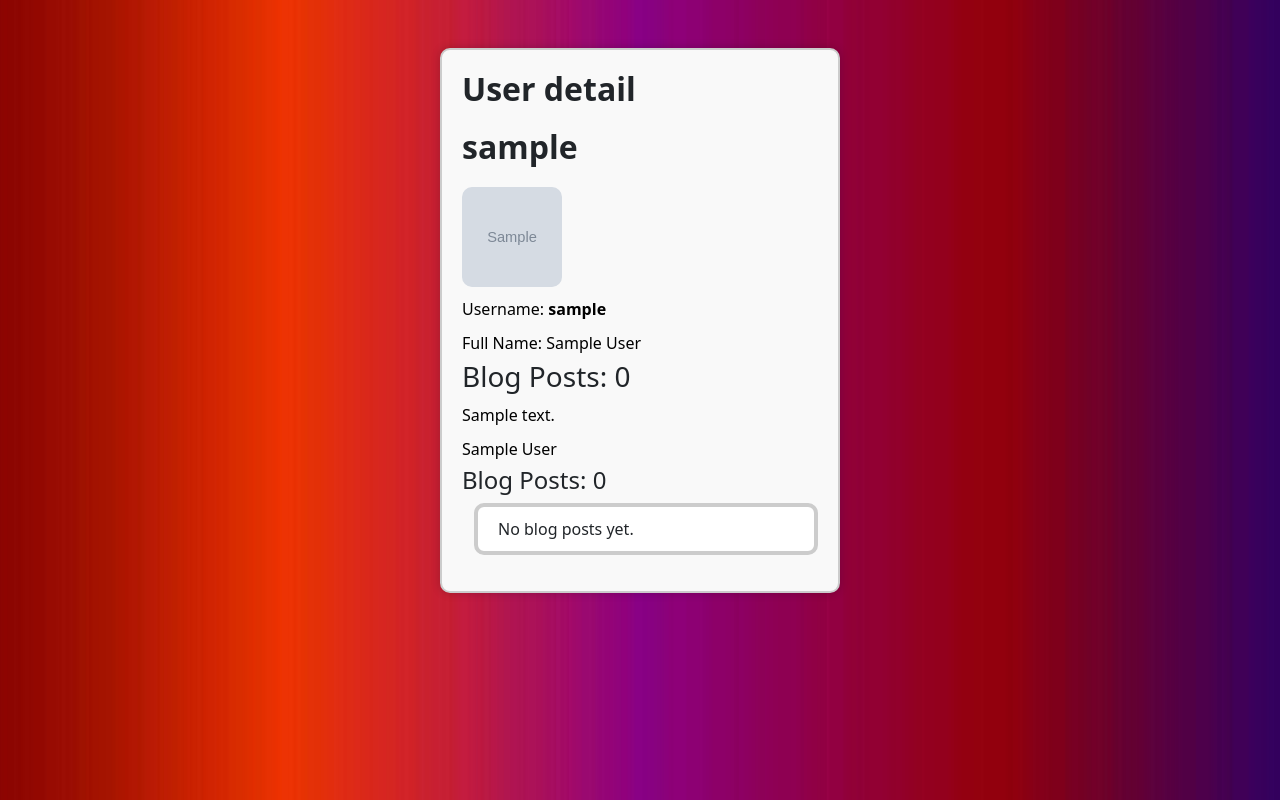
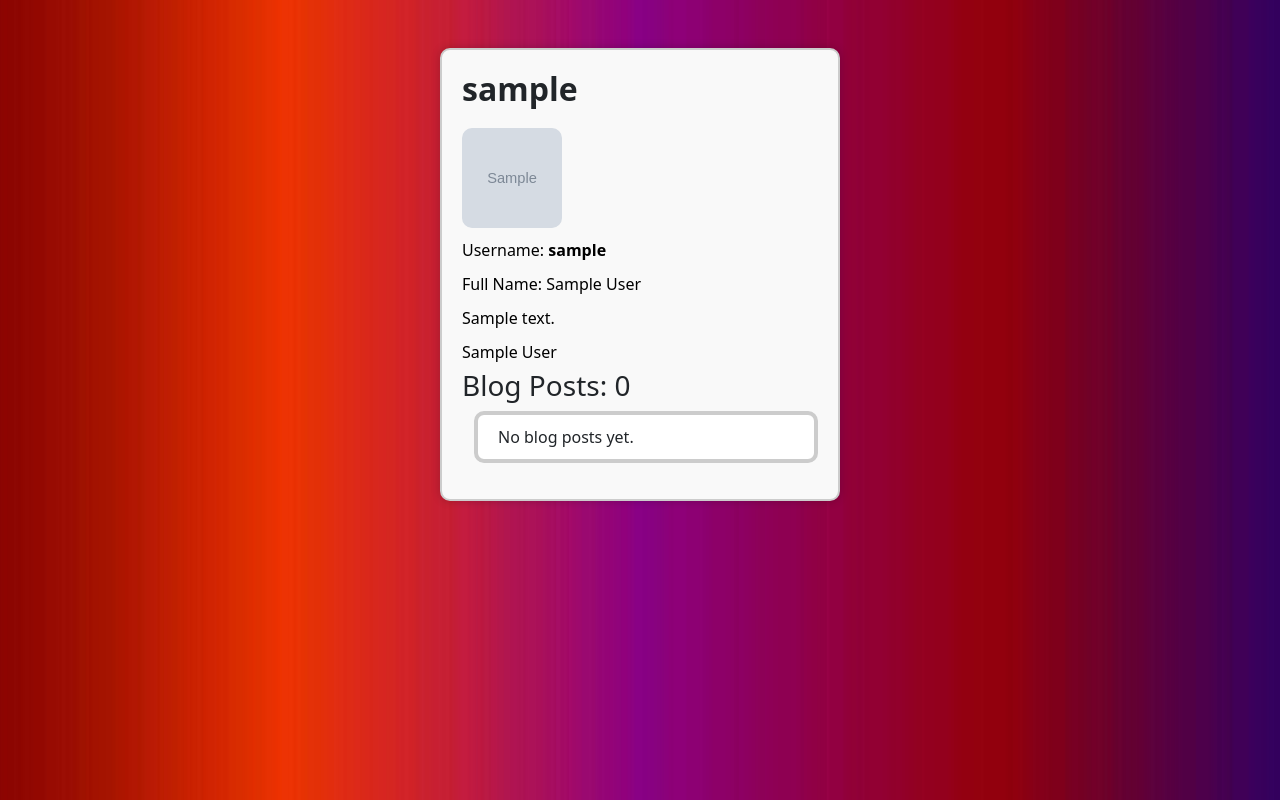
Before and after one commit to neerajy0326/myformapp, a Django app: page /profile/user_list/user_detail/1/ in a window 1280 px wide. Run offline with Django 4.2, Linux system fonts and the light colour scheme; tables that the repository leaves empty hold one stand-in row (values such as "Sample post"); grey boxes marked "Sample" are stand-in pictures.

Commit message:
updated user detail page

```diff
--- a/templates/edit_profile.html
+++ b/templates/edit_profile.html
@@ -55,7 +55,7 @@
                   </div>
 
 
-                  </div>
+
 
 
 
--- a/templates/user_detail.html
+++ b/templates/user_detail.html
@@ -59,7 +59,7 @@
         <div class="col-md-6">
           <div class="profile-card blog-list-profile-card">
               <div class="header-container">
-                <h2> User detail </h2>
+
                 <h2><strong> {{ user.username }} </strong></h2>
                 {% if user.profile_picture %}
                    <div class="photo-container">
@@ -72,8 +72,6 @@
                 <p>Full Name: {{ user.full_name }}</p>
 
 
-                  <div>
-                    <h3>Blog Posts: {{ user_blogs_count }}</h3>
                 {% if user.bio %}
                 <p>{{ user.bio }}</p>
                 {% endif %}
@@ -81,7 +79,7 @@
                 <p>{{ user.full_name }}</p>
 
                   <div>
-                    <h4>Blog Posts: {{ user_blogs_count }}</h4>
+                    <h3>Blog Posts: {{ user_blogs_count }}</h3>
                     <ul>
                       {% for blog in user_blogs %}
                           <li class="blog-list-item custom-marker">
```
